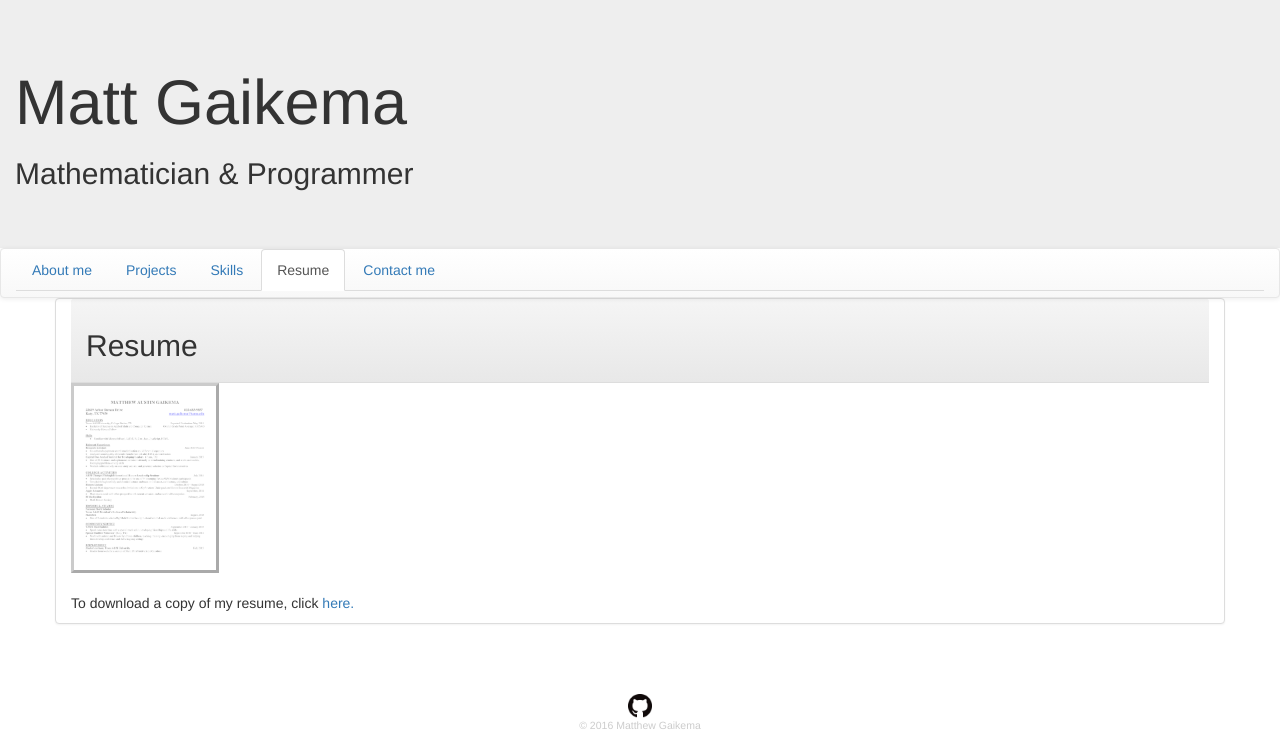
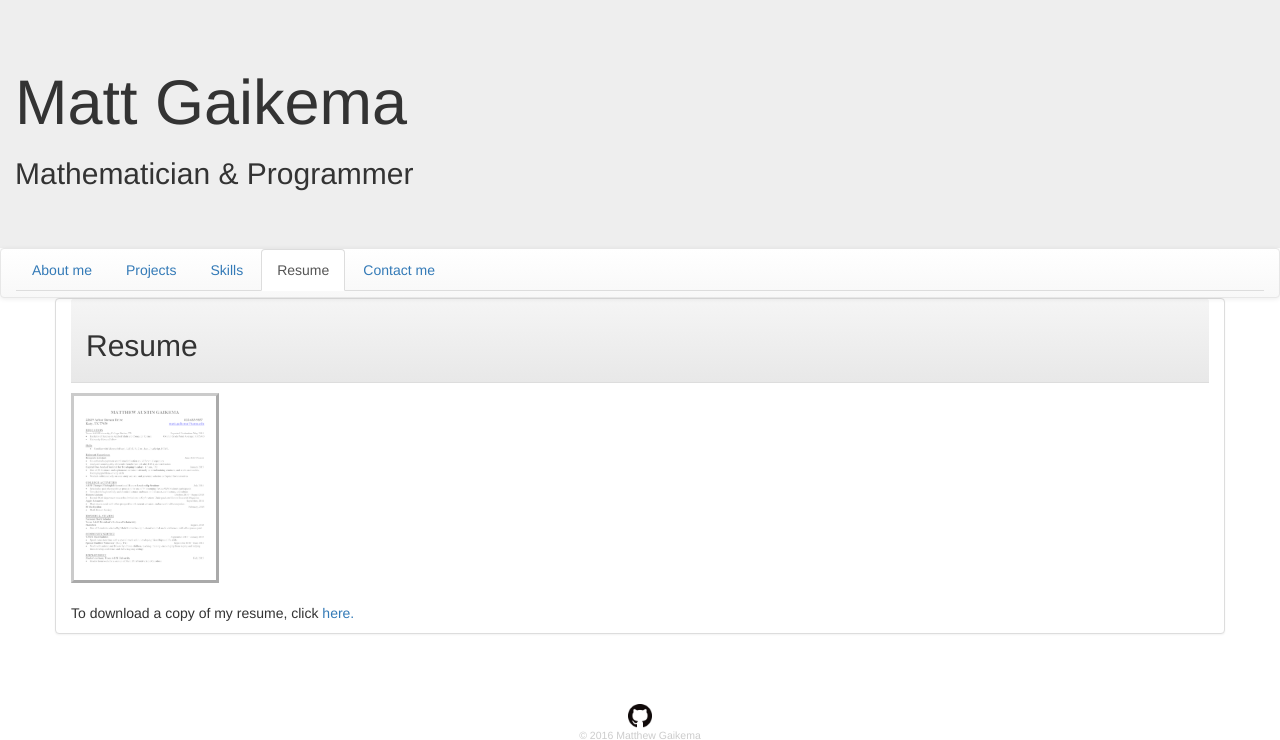
Before and after one commit to TexAgg/TexAgg.github.io, a PHP site: page /resume in a window 1280 px wide. Shown: the top 740 px of the page. Run offline with PHP 8.4, Linux system fonts and the light colour scheme.

Commit message:
Resume margin

```diff
--- a/styles/style.css
+++ b/styles/style.css
@@ -23,6 +23,11 @@ header
 {
 	width: 128px;
 	padding-bottom: 10px;
+}
+
+#resume_img
+{
+	margin-top: 10px;
 }
 
 .proj
```
Also changed, not shown: resources/.htaccess (added).
